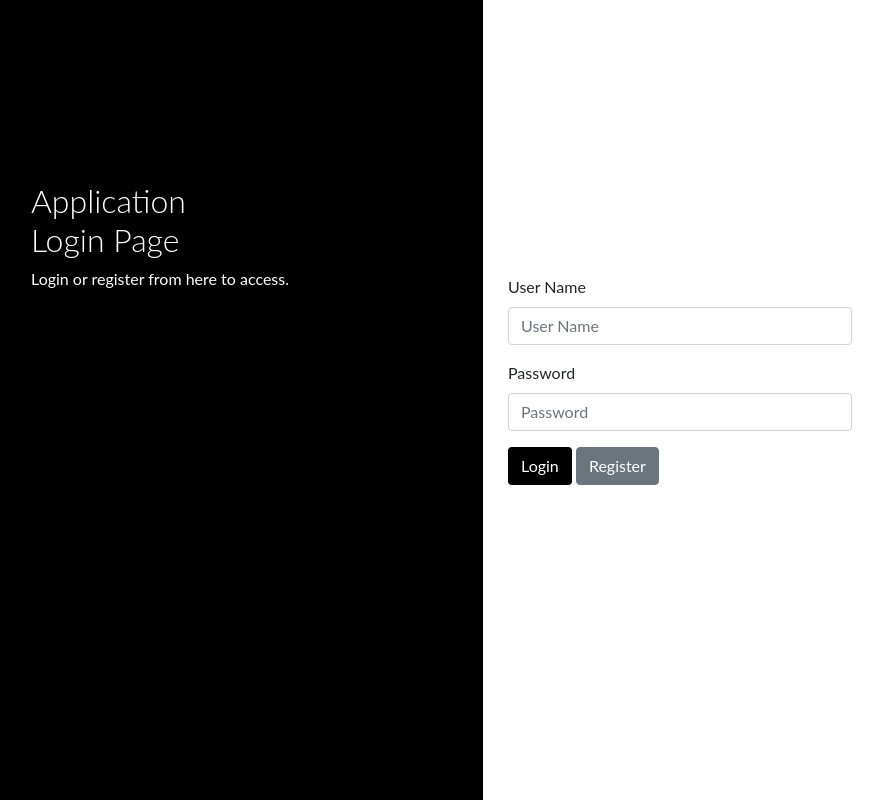
After one commit to Aboudy-0/photo, a Django app: page /login/ in a window 1280 px wide. The commit adds this page. Shown: the whole page, without its empty margins (29-912 px from the left). Run offline with Django 5.2, Linux system fonts and the light colour scheme; some libraries are stand-ins or nearby versions.

Commit message:
second commit

```diff
--- a/Templates/index.html
+++ b/Templates/index.html
@@ -74,6 +74,7 @@
           </li>
           <li><a href="{%url 'services'%}">Services</a></li>
           <li><a href="{%url 'contact'%}">Contact</a></li>
+            <li><a href="{% url 'appointment' %}">Appointment</a></li>
         </ul>
         <i class="mobile-nav-toggle d-xl-none bi bi-list"></i>
       </nav>
--- /dev/null
+++ b/Templates/login.html
@@ -0,0 +1,33 @@
+<link href="//maxcdn.bootstrapcdn.com/bootstrap/4.0.0/css/bootstrap.min.css" rel="stylesheet" id="bootstrap-css">
+<script src="//maxcdn.bootstrapcdn.com/bootstrap/4.0.0/js/bootstrap.min.js"></script>
+<script src="//code.jquery.com/jquery-1.11.1.min.js"></script>
+<!------ Include the above in your HEAD tag ---------->
+{% load static %}
+<link rel="stylesheet" href="{% static 'css/login.css' %}">
+
+
+<div class="sidenav">
+         <div class="login-main-text">
+            <h2>Application<br> Login Page</h2>
+            <p>Login or register from here to access.</p>
+         </div>
+      </div>
+      <div class="main">
+         <div class="col-md-6 col-sm-12">
+            <div class="login-form">
+               <form method="post">
+                   {% csrf_token %}
+                  <div class="form-group">
+                     <label>User Name</label>
+                     <input type="text" class="form-control" name="username" placeholder="User Name">
+                  </div>
+                  <div class="form-group">
+                     <label>Password</label>
+                     <input type="password" name="password" class="form-control" placeholder="Password">
+                  </div>
+                  <button type="submit" class="btn btn-black">Login</button>
+                   <a href="{% url 'register' %}" class="btn btn-secondary">Register</a>
+               </form>
+            </div>
+         </div>
+      </div>
--- a/cardealerapp/urls.py
+++ b/cardealerapp/urls.py
@@ -6,12 +6,15 @@ from cardealerapp import views
 
 urlpatterns = [
     path('admin/', admin.site.urls),
-    path('', views.index,name='index'),
+    path('index/', views.index,name='index'),
     path('services/', views.services,name='services'),
     path('gallery/', views.gallery,name='gallery'),
     path('gallery-single/', views.gallery_single,name='gallery_single'),
     path('contact/', views.contact, name='contact'),
     path('starter/', views.starter,name='starter'),
     path('about/', views.about,name='about'),
+    path('', views.register,name='register'),
+    path('login/', views.login_view,name='login'),
+    path('appointment/', views.appointment,name='appointment'),
 
 ]
--- a/cardealerapp/views.py
+++ b/cardealerapp/views.py
@@ -1,3 +1,6 @@
+from django.contrib import messages
+from django.contrib.auth import authenticate, login
+from django.contrib.auth.models import User
 from django.shortcuts import render, redirect
 
 from cardealerapp.models import Contact
@@ -22,6 +25,63 @@ def services(request):
 def starter(request):
   return render(request,'starter-page.html')
 
+
+def appointment(request):
+    if request.method == "POST":
+        myappointment = Appointment(
+            name=request.POST['name'],
+            email=request.POST['email'],
+            phone=request.POST['phone'],
+            date=request.POST['date'],
+            department=request.POST['department'],
+            doctor=request.POST['doctor'],
+            message=request.POST['message'])
+        myappointment.save()
+        return redirect('/show')
+    else:
+        return render(request, 'appointment.html')
+
+
+def login_view(request):
+    if request.method == "POST":
+        username = request.POST['username']
+        password = request.POST['password']
+
+        user = authenticate(request, username=username, password=password)
+
+        if user is not None:
+            login(request, user)
+            messages.success(request, "You are now logged in!")
+            return redirect('/index')
+        else:
+            messages.error(request, "Invalid login credentials")
+
+    return render(request, 'login.html')
+
+def register(request):
+    if request.method == 'POST':
+        username = request.POST['username']
+        password = request.POST['password']
+        confirm_password = request.POST['confirm_password']
+
+        # Check the password
+        if password == confirm_password:
+            try:
+                user = User.objects.create_user(username=username, password=password)
+                user.save()
+
+                # Display a message
+                messages.success(request, "Account created successfully")
+                return redirect('/login')
+            except:
+                # Display a message if the above fails
+                messages.error(request, "Username already exist")
+        else:
+            # Display a message saying passwords don't match
+            messages.error(request, "Passwords do not match")
+
+    return render(request, 'register.html')
+
 def contact(request):
     if request.method == "POST":
         mycontact = Contact(
--- /dev/null
+++ b/static/css/login.css
@@ -0,0 +1,75 @@
+body {
+    font-family: "Lato", sans-serif;
+}
+
+
+
+.main-head{
+    height: 150px;
+    background: #FFF;
+
+}
+
+.sidenav {
+    height: 100%;
+    background-color: #000;
+    overflow-x: hidden;
+    padding-top: 20px;
+}
+
+
+.main {
+    padding: 0px 10px;
+}
+
+@media screen and (max-height: 450px) {
+    .sidenav {padding-top: 15px;}
+}
+
+@media screen and (max-width: 450px) {
+    .login-form{
+        margin-top: 10%;
+    }
+
+    .register-form{
+        margin-top: 10%;
+    }
+}
+
+@media screen and (min-width: 768px){
+    .main{
+        margin-left: 40%;
+    }
+
+    .sidenav{
+        width: 40%;
+        position: fixed;
+        z-index: 1;
+        top: 0;
+        left: 0;
+    }
+
+    .login-form{
+        margin-top: 80%;
+    }
+
+    .register-form{
+        margin-top: 20%;
+    }
+}
+
+
+.login-main-text{
+    margin-top: 20%;
+    padding: 60px;
+    color: #fff;
+}
+
+.login-main-text h2{
+    font-weight: 300;
+}
+
+.btn-black{
+    background-color: #000 !important;
+    color: #fff;
+}
```
Also changed, not shown: Templates/appointment.html (added, +66 -0 lines), Templates/register.html (added, +36 -0 lines), Templates/starter-page.html (+4 -38 lines), cardealerapp/models.py (+12 -0 lines), static/css/register.css (added, +69 -0 lines), db.sqlite3.
